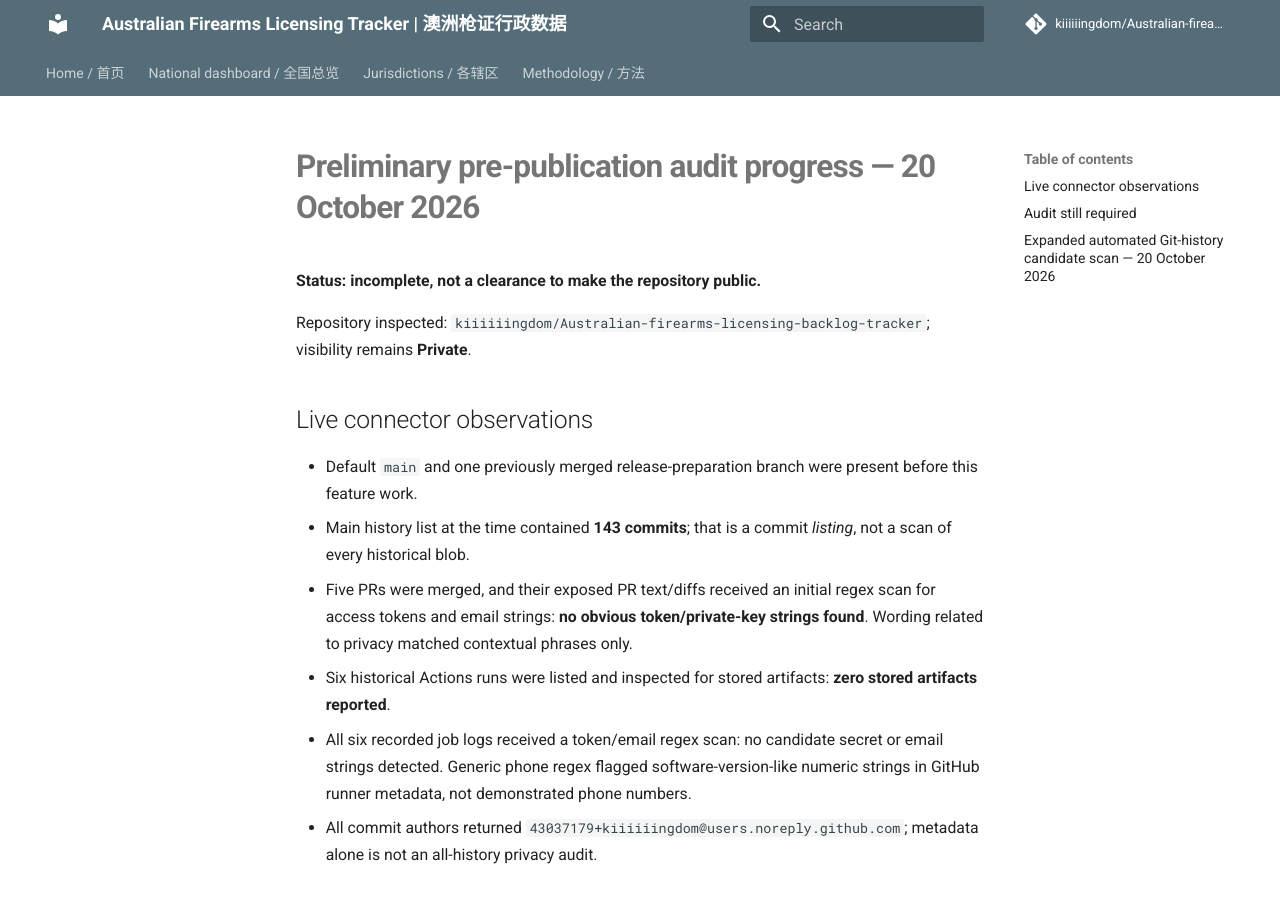
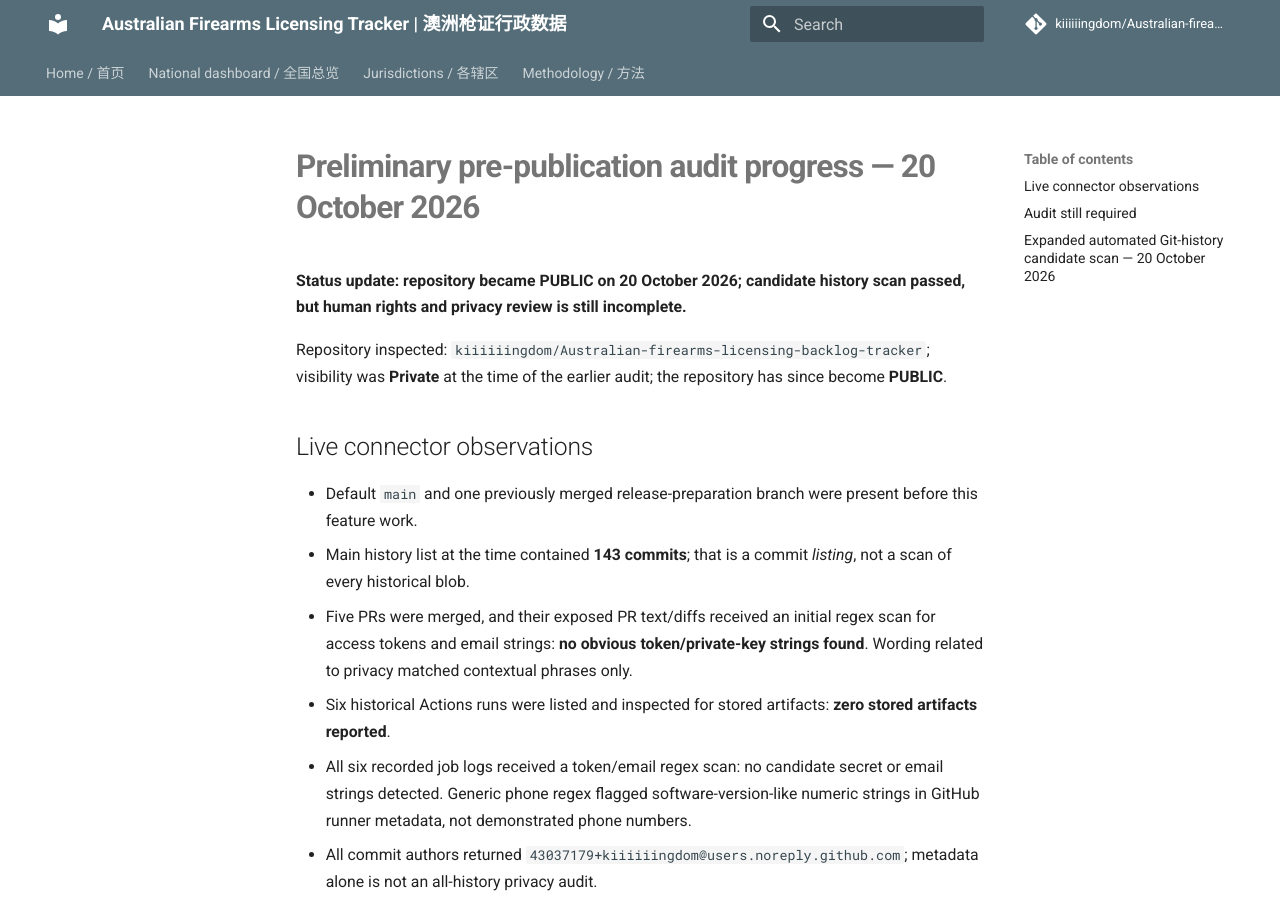
Before and after one commit to kiiiiiingdom/Australian-firearms-licensing-backlog-tracker, an MkDocs documentation site: the page built from docs/audit-progress-2026-10-20.md, in a window 1280 px wide and 900 px high. Built offline with MkDocs 1.6.1 and Material for MkDocs 9.7.7, drawn with Linux system fonts in a browser that asks for light colours; comment, search, counter and statistics services are not loaded; some of the changed text lies outside the part shown.

Commit message:
docs: accurately reflect public repository and pending separate Pages review

```diff
--- a/docs/audit-progress-2026-10-20.md
+++ b/docs/audit-progress-2026-10-20.md
@@ -1,8 +1,8 @@
 # Preliminary pre-publication audit progress — 20 October 2026
 
-**Status: incomplete, not a clearance to make the repository public.**
+**Status update: repository became PUBLIC on 20 October 2026; candidate history scan passed, but human rights and privacy review is still incomplete.**
 
-Repository inspected: `kiiiiiingdom/Australian-firearms-licensing-backlog-tracker`; visibility remains **Private**.
+Repository inspected: `kiiiiiingdom/Australian-firearms-licensing-backlog-tracker`; visibility was **Private** at the time of the earlier audit; the repository has since become **PUBLIC**.
 
 ## Live connector observations
 
@@ -37,4 +37,4 @@ GitHub Actions [run 39363929339](https://github.com/kiiiiiingdom/Australian-fire
 - The scanner is **candidate-based** and its results are not comprehensive privacy certification. Review of uncaptured/unreachable objects, media contents, innocuously worded personal details, original-source copyright and any later Actions material remains outstanding.
 - An earlier job failed because the audit-only checkout did not retain its read-only private-repository authentication; this was corrected and the follow-up run passed.
 
-**Publication remains blocked pending independent human review and explicit approval.**
+**Separate GitHub Pages launch remains on hold pending independent human review.**
```
